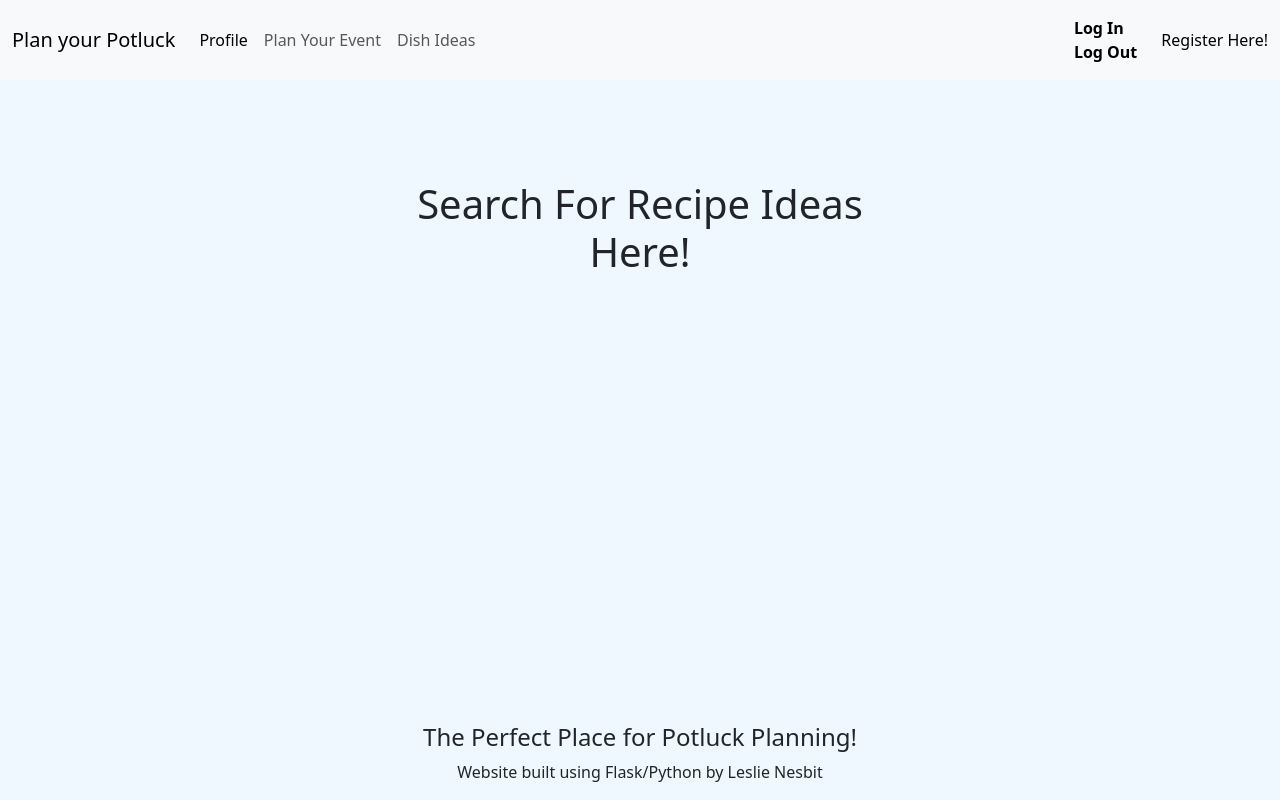
After one commit to LeelooDawn/Final-Project, a Flask app: page /recipes in a window 1280 px wide. The commit adds this page. Run offline with Flask 3, Linux system fonts and the light colour scheme.

Commit message:
creation of recipe html

```diff
--- a/app.py
+++ b/app.py
@@ -127,5 +127,9 @@ def event():
 
     return render_template("event.html")
 
+@app.route("/recipes")
+def recipes():
+    return render_template("recipes.html")
+
 if __name__ == '__main__':
     app.run()
--- a/templates/layout.html
+++ b/templates/layout.html
@@ -48,7 +48,9 @@
               >
             </li>
             <li class="nav-item">
-              <a class="nav-link" href="#">Dish Ideas</a>
+              <a class="nav-link" href="{{ url_for ('recipes') }}"
+                >Dish Ideas</a
+              >
             </li>
           </ul>
 
--- /dev/null
+++ b/templates/recipes.html
@@ -0,0 +1,5 @@
+{% extends "layout.html" %} {% block title %} Register {% endblock %} {% block
+main %}
+<h1>Search For Recipe Ideas Here!</h1>
+
+{% endblock %}
```
Also changed, not shown: 2 other files.
